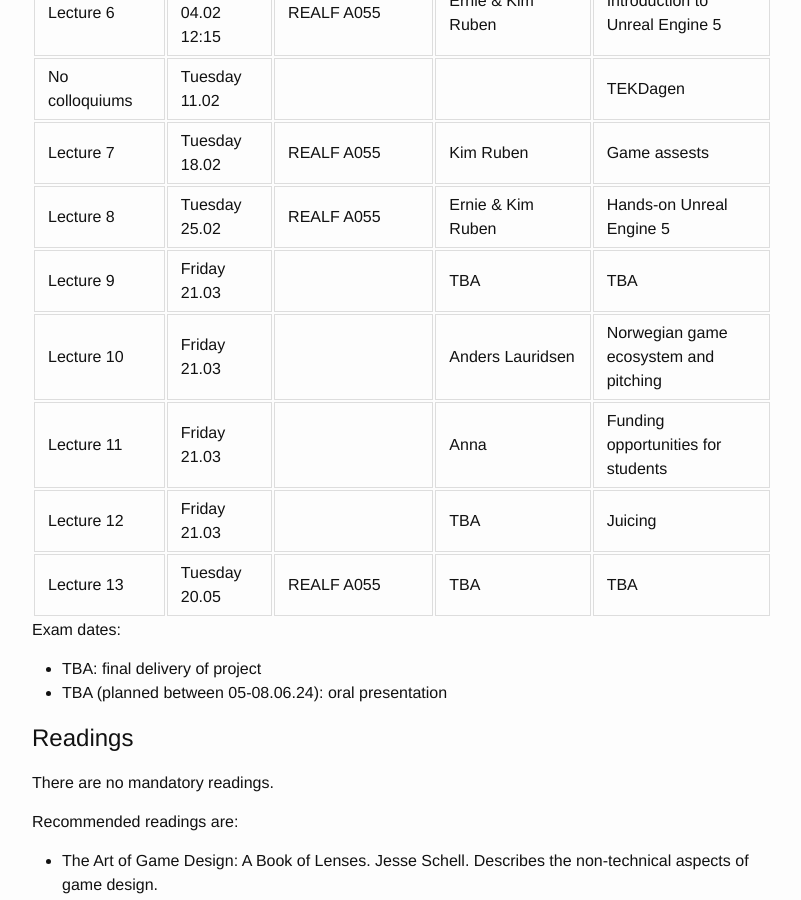
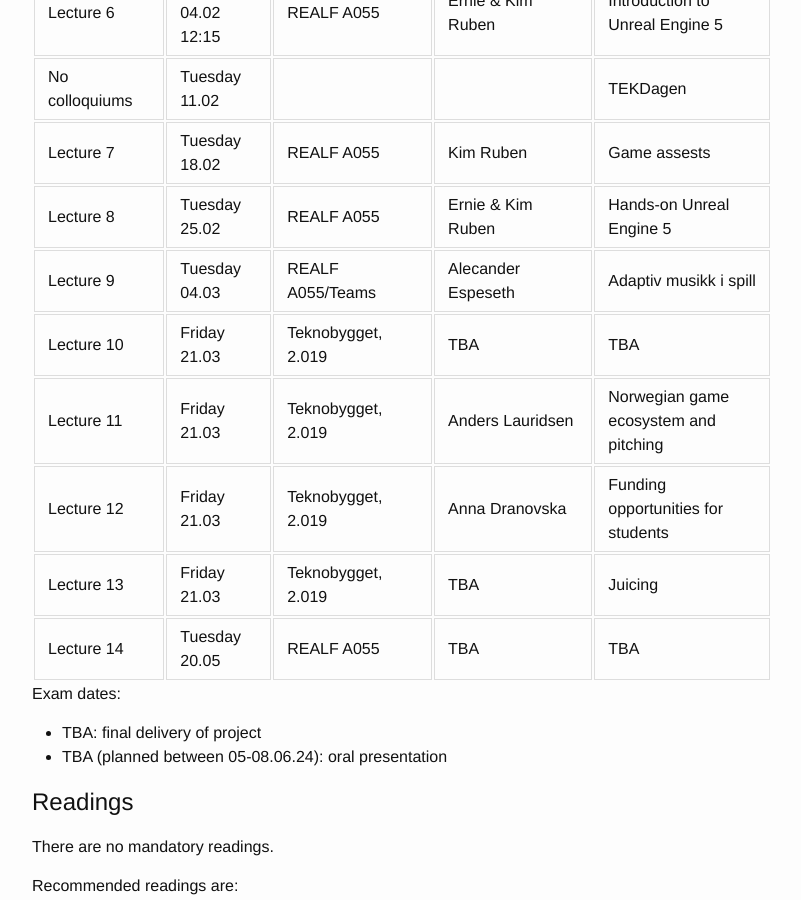
Before and after one commit to uit-gamelab/Spring25, a Jekyll site: the page built from index.md, in a window 1280 px wide and 900 px high, scrolled down 2445 px. Shown: the whole window, without its empty margins (238-1039 px from the left). Built offline with Jekyll 4.4.1, drawn with Linux system fonts in a browser that asks for light colours; our own code applies the rules of GitHub Pages for plain Markdown files.

Commit message:
Updated schedule

```diff
--- a/index.md
+++ b/index.md
@@ -66,14 +66,15 @@ In addition to being evaluated on the successful completion of the game you will
 | Lecture 4                | Tuesday 28.01 12:15| REALF A055    	| Cris Kevin        	| AI & game development |
 | Lecture 5                | Tuesday 28.01 12:15| REALF A055    	| Kim Ruben      		| How to choose game technology |
 | Lecture 6                | Tuesday 04.02 12:15| REALF A055    	| Ernie & Kim Ruben 	| Introduction to Unreal Engine 5 |
-| No colloquiums           | Tuesday 11.02		|     				|        				| TEKDagen |
-| Lecture 7                | Tuesday 18.02      | REALF A055   		| Kim Ruben				| Game assests |
+| No colloquiums           | Tuesday 11.02		|     				|        				| TEKDagen 			|
+| Lecture 7                | Tuesday 18.02      | REALF A055   		| Kim Ruben				| Game assests 		|
 | Lecture 8                | Tuesday 25.02		| REALF A055    	| Ernie & Kim Ruben     | Hands-on Unreal Engine 5 |
-| Lecture 9                | Friday 21.03 		|     				| TBA        			| TBA |
-| Lecture 10               | Friday 21.03 		|     				| Anders Lauridsen      | Norwegian game ecosystem and pitching |
-| Lecture 11               | Friday 21.03 		|     				| Anna       			| Funding opportunities for students |
-| Lecture 12               | Friday 21.03 		|     				| TBA      				| Juicing |
-| Lecture 13               | Tuesday 20.05		|REALF A055     	| TBA       			| TBA |
+| Lecture 9				   | Tuesday 04.03		| REALF A055/Teams	| Alecander Espeseth	| Adaptiv musikk i spill |
+| Lecture 10               | Friday 21.03 		| Teknobygget, 2.019| TBA        			| TBA |
+| Lecture 11               | Friday 21.03 		| Teknobygget, 2.019| Anders Lauridsen      | Norwegian game ecosystem and pitching |
+| Lecture 12               | Friday 21.03 		| Teknobygget, 2.019| Anna Dranovska		| Funding opportunities for students |
+| Lecture 13               | Friday 21.03 		| Teknobygget, 2.019| TBA      				| Juicing |
+| Lecture 14               | Tuesday 20.05		|REALF A055     	| TBA       			| TBA |
 
 
 <!--
```
